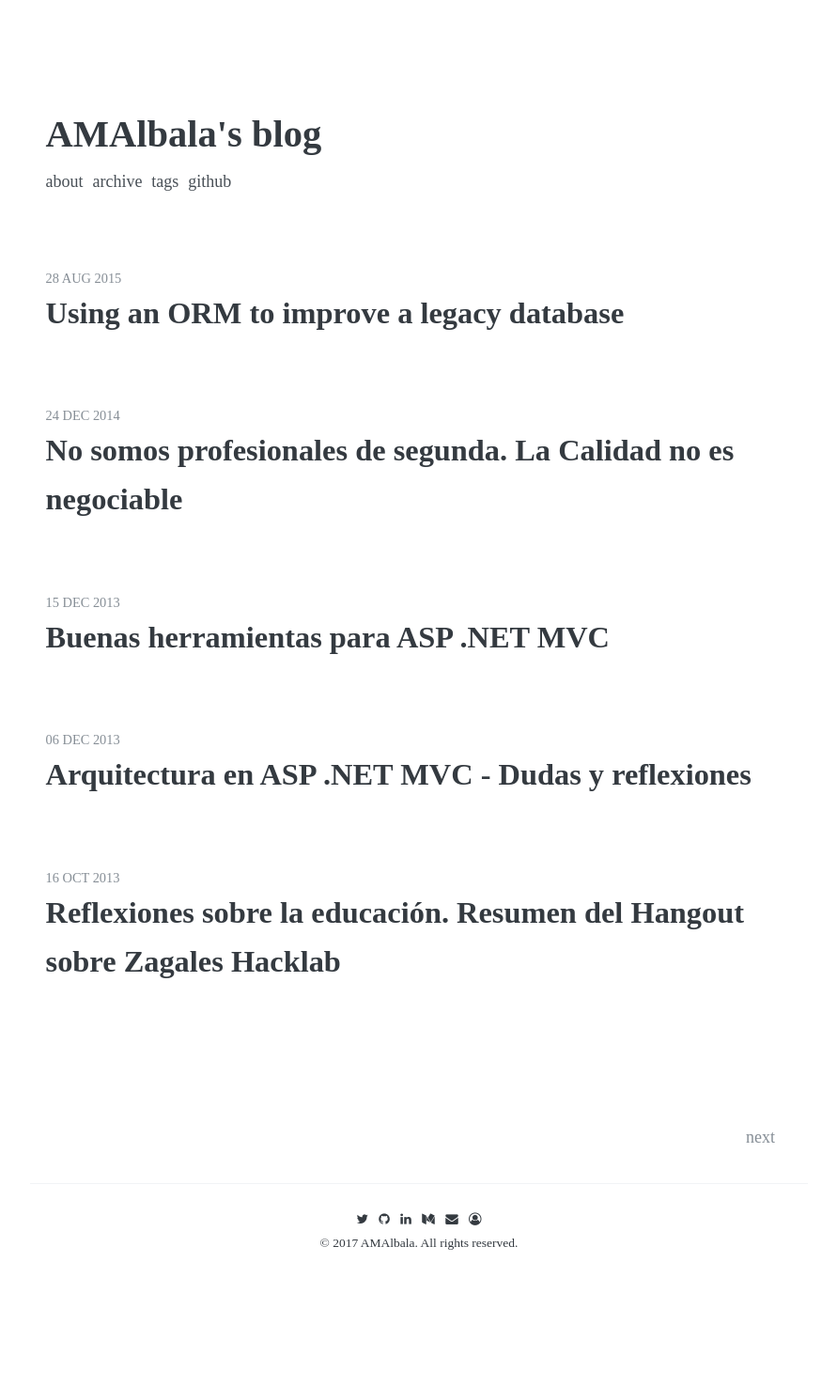
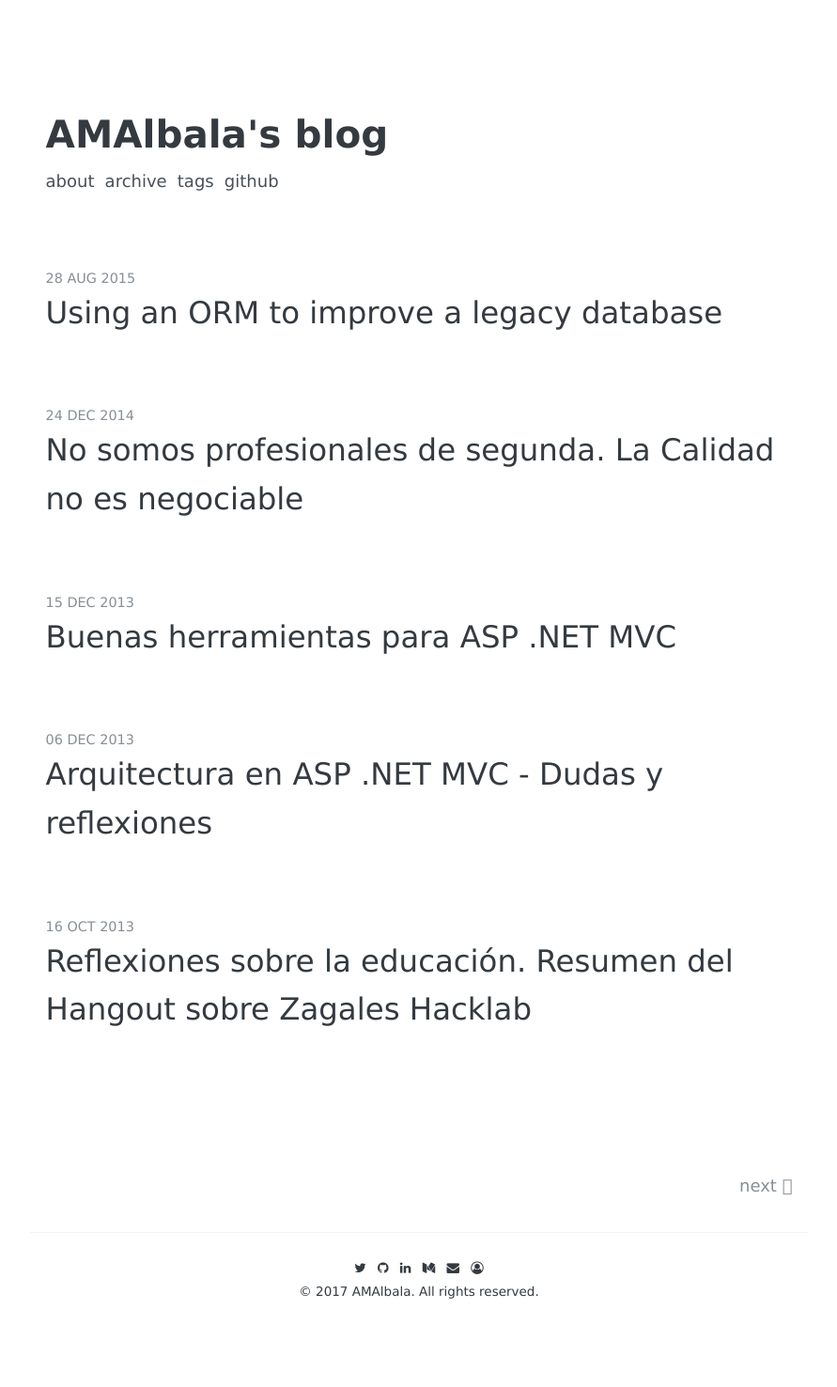
Before and after one commit to amalbala/amalbala.github.io, a Jekyll site: the page built from index.html, in a window 1280 px wide. Shown: the whole page at 94% size, without its empty margins (194-1085 px from the left). Built offline with Jekyll 4.4.1, drawn with Linux system fonts in a browser that asks for light colours; some web fonts are replaced; the list of posts is cut into pages by our own code; before the commit the page ends 1424 px from its top, so only the background shows below that.

Commit message:
Minor font changes

```diff
--- a/_sass/_site.scss
+++ b/_sass/_site.scss
@@ -195,7 +195,7 @@ body {
     &-title {
       margin-bottom: .3rem;
       font-size : 1.8rem;
-      font-weight: 600;
+      font-weight: 400;
     }
 
     &-date {
--- a/_sass/_variables.scss
+++ b/_sass/_variables.scss
@@ -3,7 +3,7 @@
 /*--------------
   Font
   -------------- */
-$base-font: 'Source Sans Pro';
+$base-font: 'Spoqa Han Sans', 'Source Sans Pro', Apple SD Gothic Neo, Nanum Barun Gothic, Nanum Gothic, Verdana, Arial, Dotum, sans-serif;
 $code-font: Menlo, 'Spoqa Han Sans', Monaco, monospace;
 $code-gist-font: Menlo, Monaco, "Courier New", monospace;
 
```
